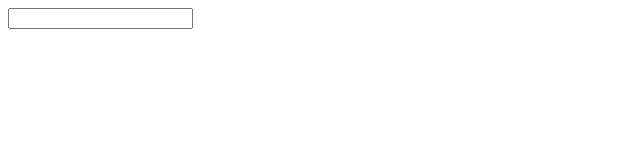
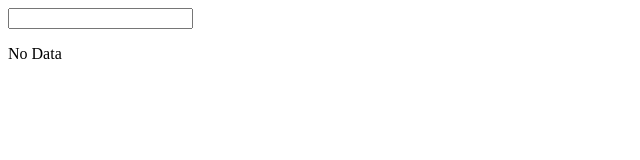
Before and after one commit to frankind/vuejs2ja, a Vue app: page / in a window 1280 px wide. Shown: the top 160 px of the page, without its empty margins (0-640 px from the left). Built offline with nearby package versions, Linux system fonts and the light colour scheme.

Commit message:
[v-else] can using with v-if of v-else-if and cannot apply with v-show.

```diff
--- a/src/App.vue
+++ b/src/App.vue
@@ -1,7 +1,8 @@
 <template>
   <div>
-      <input v-model="name">
-      <p v-show="name">Hi, {{ name }}</p>
+    <input v-model="name">
+    <p v-if="name">Hi, {{ name }}</p>
+    <p v-else>No Data</p>
   </div>
 </template>
 
```
